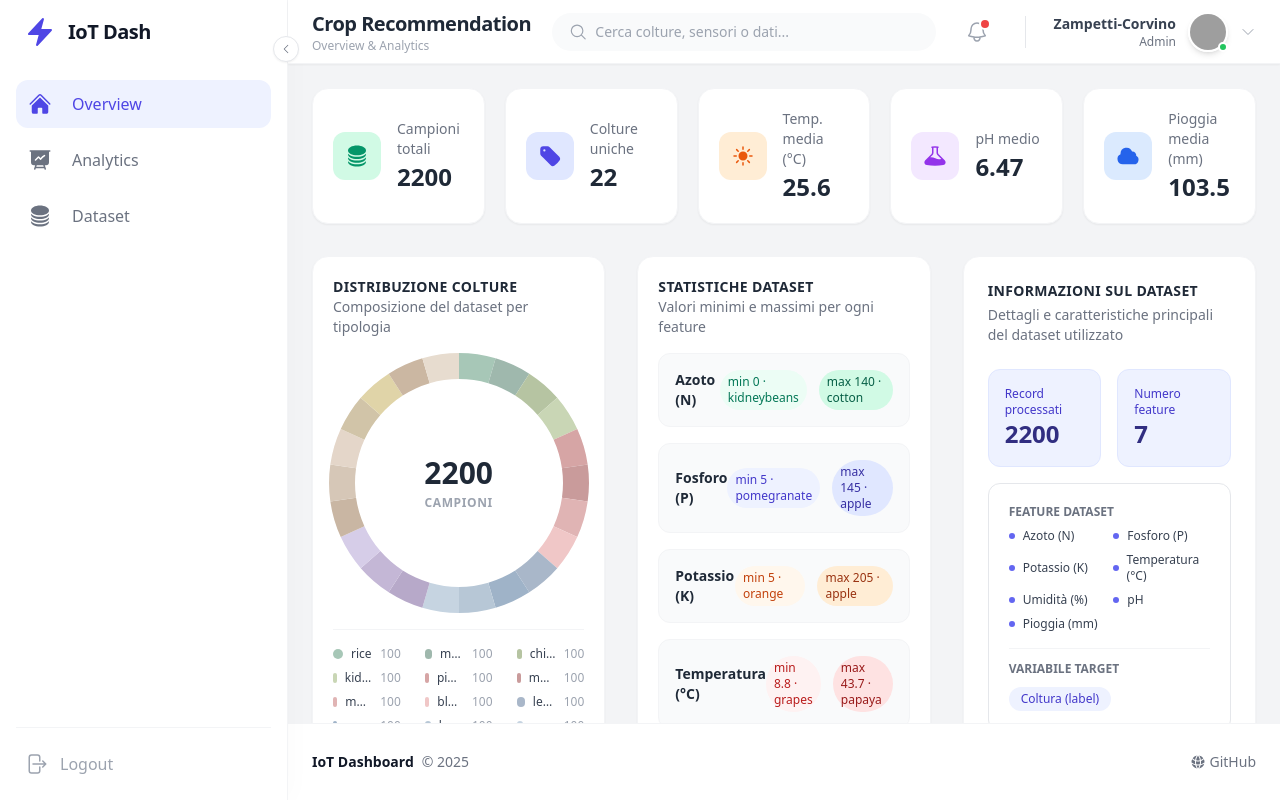
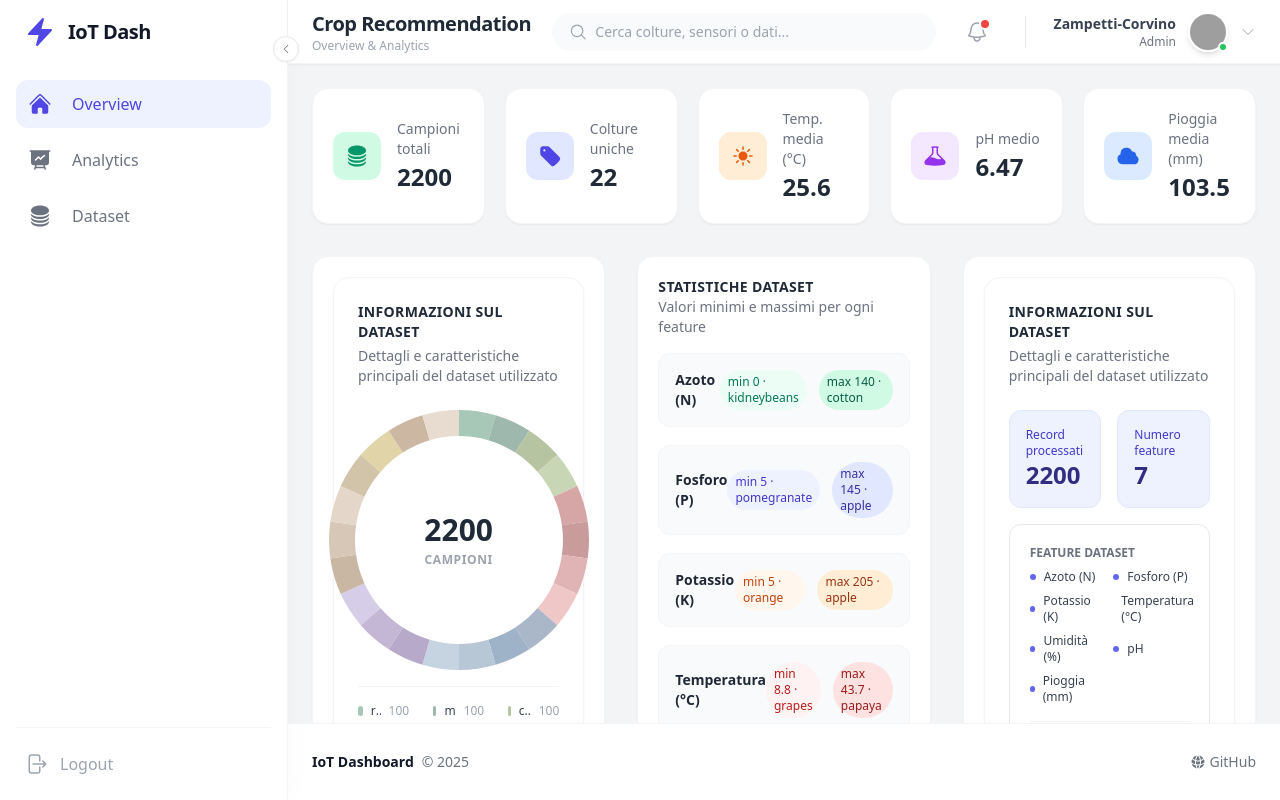
Before and after one commit to gyozamp/Crop-Recommandation-Dashboard, a React (Vite) app: page / in a window 1280 px wide. Built offline with nearby package versions, Linux system fonts and the light colour scheme; grey boxes are pictures that could not be loaded.

Commit message:
refactor(dashboard): final

```diff
--- a/src/components/Dashboard/CropDistributionCard.tsx
+++ b/src/components/Dashboard/CropDistributionCard.tsx
@@ -2,6 +2,7 @@ import { Doughnut } from "react-chartjs-2";
 import LoadingIndicator from "../../components/Feedback/LoadingIndicator";
 import EmptyState from "../../components/Feedback/EmptyState";
 import { CHART_COLORS } from "../../constants/chartConfig";
+import FilterPanel from "../../components/FilterSelect/FilterPanel";
 
 type PieItem = {
   label: string;
@@ -45,16 +46,11 @@ export default function CropDistributionCard({
   return (
     <div className="bg-white p-5 rounded-2xl shadow-sm border border-gray-100 flex flex-col">
       {/* HEADER */}
-      <div className="mb-4">
-        <h3 className="text-sm font-bold text-gray-800 uppercase tracking-wide">
-          Distribuzione Colture
-        </h3>
-        <p className="text-sm text-gray-500">
-          Composizione del dataset per tipologia
-        </p>
-      </div>
-
-      {/* BODY */}
+      <FilterPanel
+            title="Informazioni sul Dataset"
+            subtitle="Dettagli e caratteristiche principali del dataset utilizzato"
+            className="flex flex-col h-full"
+      >
       <div className="flex flex-col flex-1">
         <div className="relative flex justify-center">
           <div className="relative h-[260px] w-[260px]">
@@ -103,6 +99,8 @@ export default function CropDistributionCard({
           </div>
         )}
       </div>
+
+      </FilterPanel>
     </div>
   );
 }
--- a/src/components/Dashboard/DatasetInfoPanel.tsx
+++ b/src/components/Dashboard/DatasetInfoPanel.tsx
@@ -18,6 +18,7 @@ export default function DatasetInfoPanel({
   samplesCount,
 }: DatasetInfoPanelProps) {
   return (
+    <div className="bg-white p-5 rounded-2xl shadow-sm border border-gray-100 flex flex-col">
       <FilterPanel
         title="Informazioni sul Dataset"
         subtitle="Dettagli e caratteristiche principali del dataset utilizzato"
@@ -86,5 +87,6 @@ export default function DatasetInfoPanel({
           </div>
         </div>
       </FilterPanel>
+    </div>
   );
 }
--- a/src/components/Dashboard/DatasetStatsCard.tsx
+++ b/src/components/Dashboard/DatasetStatsCard.tsx
@@ -3,6 +3,7 @@ import type { CropSample } from "../../types/crop";
 import { getDatasetStats } from "../../utils/datasetStats";
 import { BADGE_COLORS } from "../../constants/badges";
 import type { BadgeColor } from "../../constants/badges";
+//import FilterPanel from "../../components/FilterSelect/FilterPanel";
 
 type StatRow = {
   label: string;
```
Lines whose indentation alone changed are shown as unchanged.
